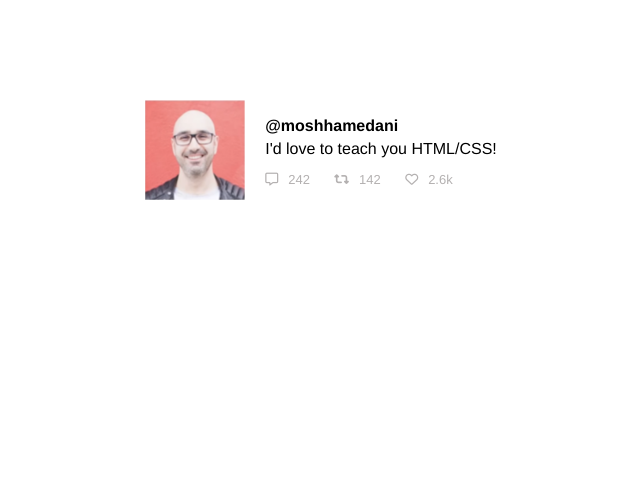
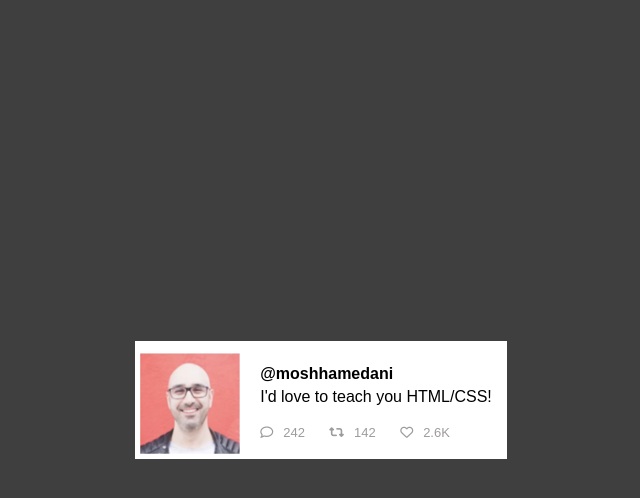
Before and after one commit to Nishikant2003/task2, a plain HTML site: page index.html in a window 1280 px wide. Shown: the whole page, without its empty margins (319-959 px from the left). Drawn offline with Linux system fonts and the light colour scheme.

Commit message:
Add files via upload

```diff
--- a/index.html
+++ b/index.html
@@ -8,20 +8,21 @@
     <title>Document</title>
 </head>
 <body>
-
+    <div class="flex-container">
         <div class="card">
             <img src="mosh.png" alt="mosh" width="100">
             <div class="card-text">
-
                     <div class="usertag">@moshhamedani</div>
                     <p>I'd love to teach you HTML/CSS!</p>
                     <div class="card-text2">
-                    <span> <i class="fa-regular fa-message"></i>242</span>
+                        <span> <i class="fa-regular fa-comment"></i>242</span>
                         <span><i class="fa-solid fa-retweet"></i>142</span>
-                    <span><i class="fa-regular fa-heart"></i>2.6k
+                        <span><i class="fa-regular fa-heart"></i>2.6K
                         </span>
                 </div>
             </div>
         </div>
+
+    </div>
 </body>
 </html>
--- a/styles.css
+++ b/styles.css
@@ -2,36 +2,46 @@
     margin:0;
     padding:0;
 }
-body{
-    font-family: Helvetica, sans-serif;
+html,body{
+    font-family: Arial, Helvetica, sans-serif;
     height: 100%;
+    background-color:rgba(0, 0, 0,0.5);
 }
-.card{
-    margin-top: 100px;
+.flex-container{
+    flex-direction: column;
+    height: 100%;
     display: flex;
     align-items: center;
     justify-content: center;
+}
+.card{
+    display: flex;
+    align-items: center;
     gap: 20px;
-
+    background-color: white;
+    padding: 5px;
 }
-
+.card img{
+    margin-top: 7px;
+}
 .usertag{
     font-weight: bold;
 }
 .card span{
-    color:#b4b1b1;
+    color:#9e9b9b;
     font-size: small;
 
 }
 
 .card-text{
+    margin-right: 10px;
     margin-top: 5px;
     display: flex;
     flex-direction: column;
     gap:5px;
 }
 .card-text2 i{
-    margin-top: 10px;
+    margin-top: 15px;
     margin-right: 10px;
 }
 .card-text2 span{
```
Lines whose indentation alone changed are shown as unchanged.
